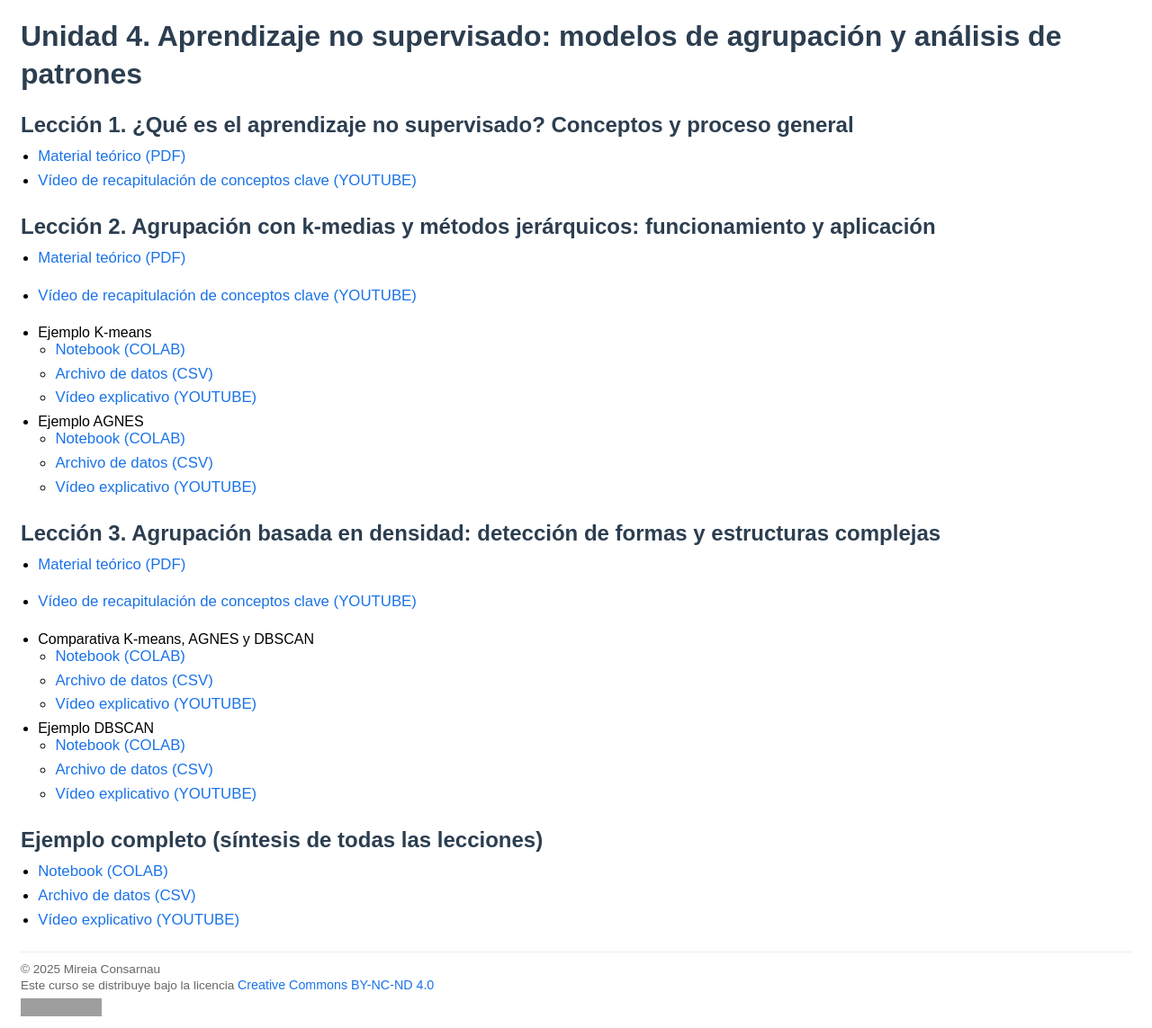
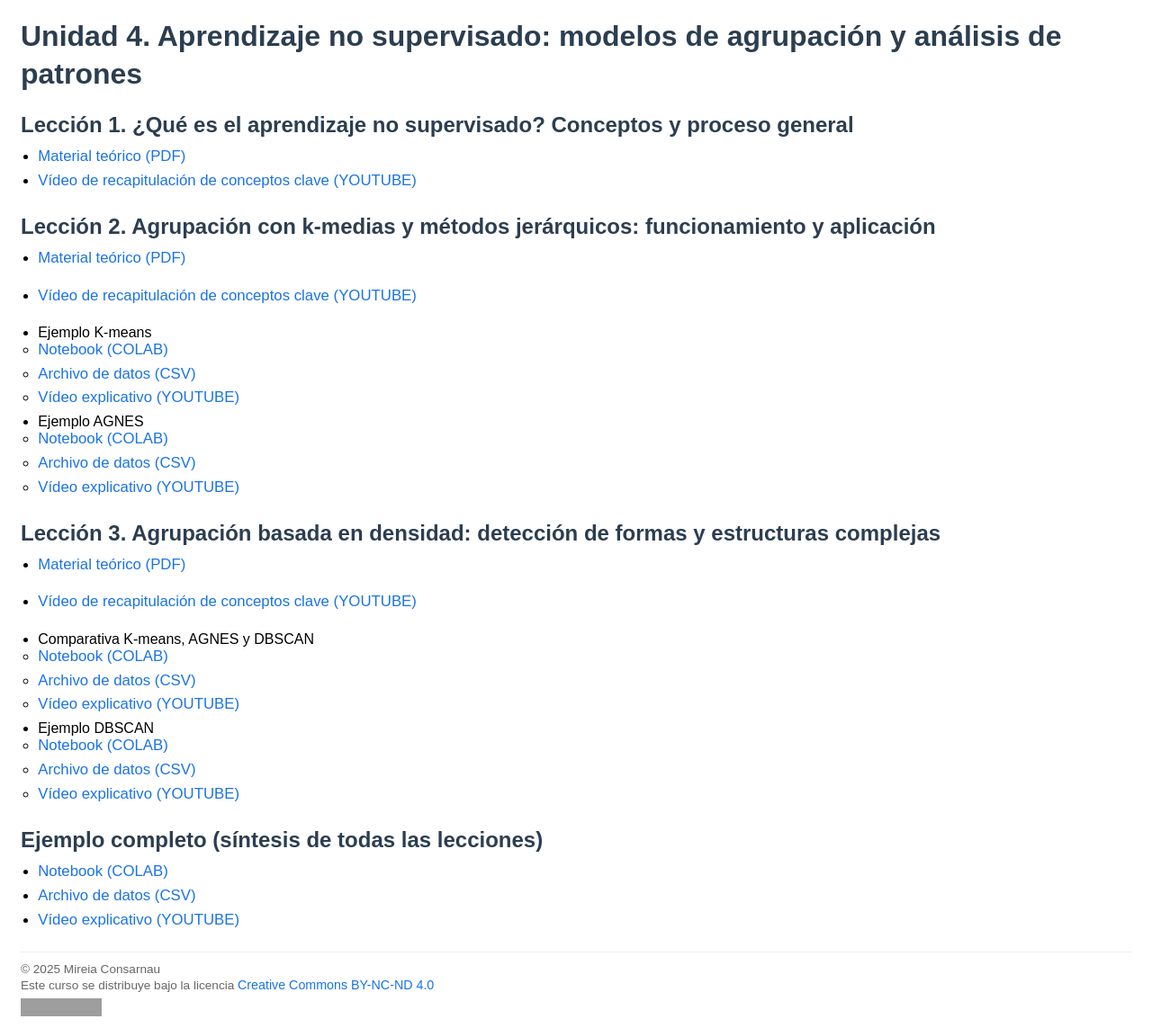
Before and after one commit to mireiaconsarnau/machine_learning, a Jekyll site: the page built from unidad4.md, in a window 1280 px wide. Shown: the whole page at 90% size. Built offline with Jekyll 4.4.1, drawn with Linux system fonts in a browser that asks for light colours; grey boxes are pictures that could not be loaded.

Commit message:
Update custom.css

```diff
--- a/assets/css/custom.css
+++ b/assets/css/custom.css
@@ -18,7 +18,7 @@ a {
   text-decoration: none;
   margin-bottom: 5px;
   display: inline-block;
-  font-size: 1.05em; /* un poco más pequeño */
+  font-size: 1.05em;
 }
 a:hover {
   text-decoration: underline;
@@ -37,7 +37,7 @@ footer, .license {
 /* Contenido */
 body {
   font-family: Arial, sans-serif;
-  line-height: 1.3; /* más compacto */
+  line-height: 1.3;
   padding: 0 15px;
 }
 
@@ -48,18 +48,21 @@ ul, ol {
 }
 
 li {
-  margin: 0 0 0.1em 0; /* margen vertical más reducido */
+  margin: 0 0 0.1em 0;
   padding: 0;
-  line-height: 1.2; /* altura uniforme y más ajustada */
+  line-height: 1.2;
 }
 
-/* Sublistas también compactas y con sangrado uniforme */
-li > ul,
-li > ol {
+/* Elimina márgenes de sublistas */
+ul ul,
+ul ol,
+ol ul,
+ol ol {
   margin: 0;
-  padding-left: 1.2em;
+  padding: 0;
 }
 
+/* Ajuste específico para listas de recursos */
 ul.recursos {
   list-style-position: inside;
   margin: 0;
```
